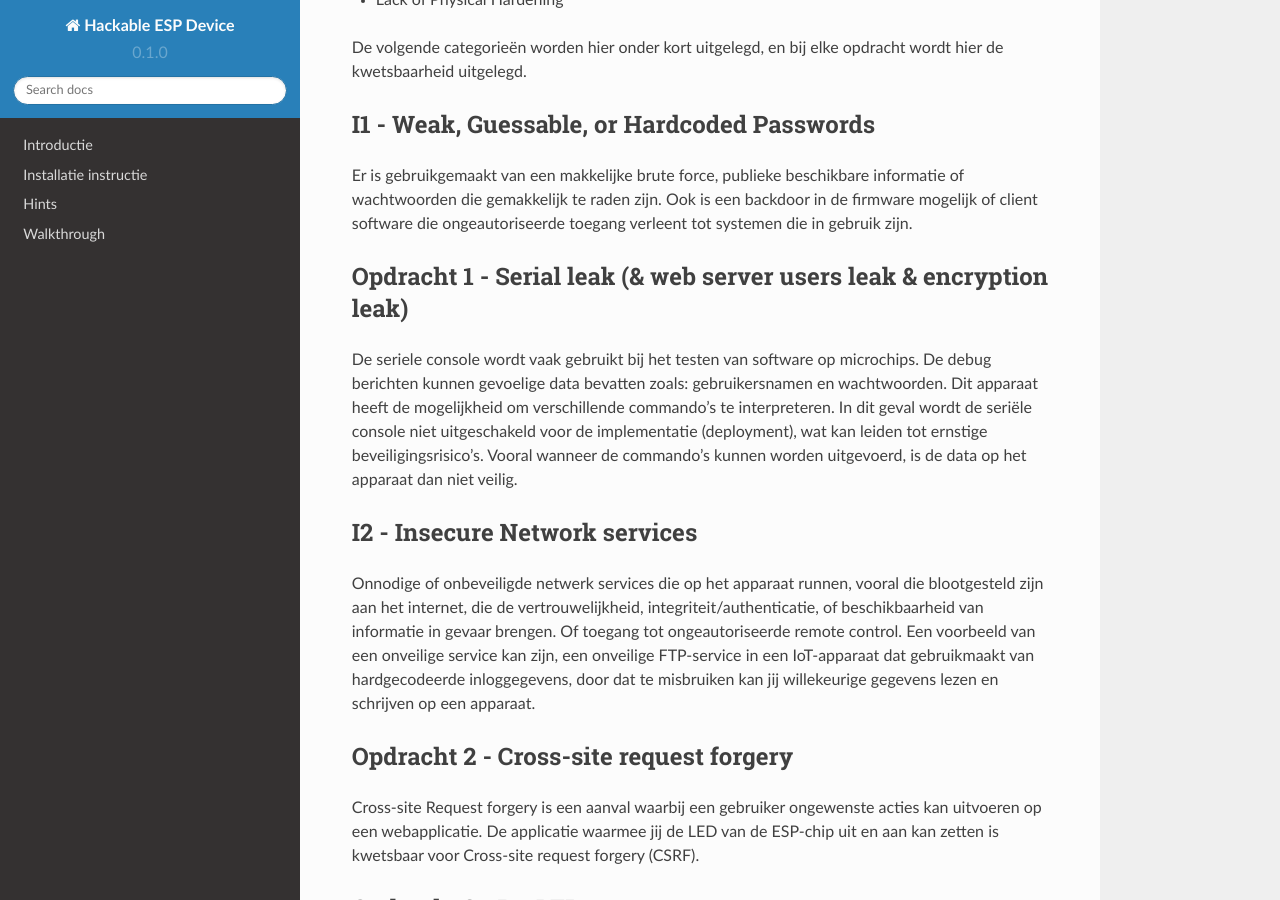
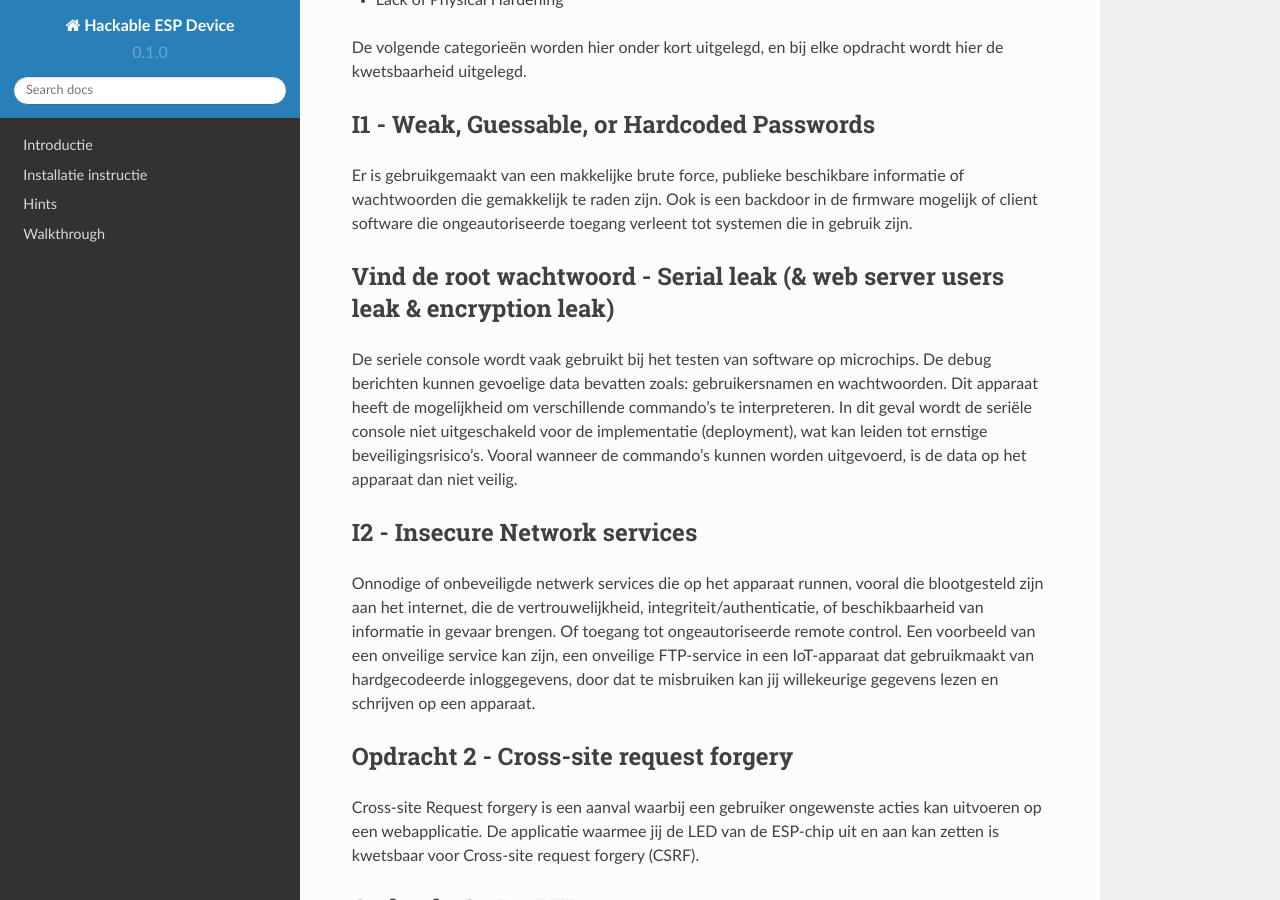
Before and after one commit to HollandCasino/Hackable-ESP-Device-v2, a Sphinx documentation site: the page built from docs/source/vulnerabilities.rst, in a window 1280 px wide and 900 px high, scrolled down 436 px. Built offline with Sphinx 7.4.7 and the Read the Docs theme 2.0.0, drawn with Linux system fonts in a browser that asks for light colours; pages that are not in the unit, such as notebooks, are missing from menus.

Commit message:
Update vulnerabilities.rst

```diff
--- a/docs/source/vulnerabilities.rst
+++ b/docs/source/vulnerabilities.rst
@@ -19,7 +19,9 @@ I1 - Weak, Guessable, or Hardcoded Passwords
 -------
 Er is gebruikgemaakt van een makkelijke brute force, publieke beschikbare informatie of wachtwoorden die gemakkelijk te raden zijn. Ook is een backdoor in de firmware mogelijk of client software die ongeautoriseerde toegang verleent tot systemen die in gebruik zijn.
 
-Opdracht 1 - Serial leak (& web server users leak & encryption leak)
+.. _vulnerabilities:
+
+Vind de root wachtwoord - Serial leak (& web server users leak & encryption leak)
 -------
 De seriele console wordt vaak gebruikt bij het testen van software op microchips. De debug berichten kunnen gevoelige data bevatten zoals: gebruikersnamen en wachtwoorden. Dit apparaat heeft de mogelijkheid om verschillende commando’s te interpreteren. In dit geval wordt de seriële console niet uitgeschakeld voor de implementatie (deployment), wat kan leiden tot ernstige beveiligingsrisico’s. Vooral wanneer de commando’s kunnen worden uitgevoerd, is de data op het apparaat dan niet veilig.
 
```
